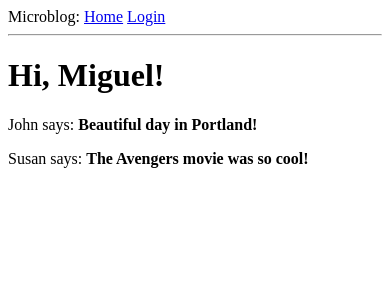
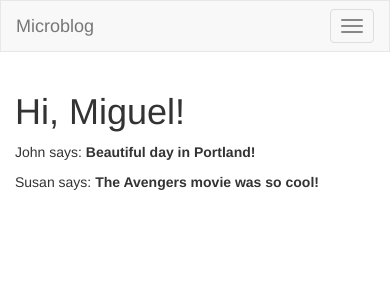
Before and after one commit to sabaronett/vxrd, a Flask app: page / in a window 390 px wide. Shown: the top 300 px of the page. Run offline with Flask 2, Linux system fonts and the light colour scheme; some libraries are stand-ins or nearby versions.

Commit message:
Finished Ch 11 (styling)

```diff
--- a/app/__init__.py
+++ b/app/__init__.py
@@ -1,7 +1,9 @@
 from flask import Flask
 from config import Config
+from flask_bootstrap import Bootstrap
 
 app = Flask(__name__)
 app.config.from_object(Config)
+bootstrap = Bootstrap(app)
 
-from app import routes
+from app import routes, errors
--- a/app/templates/base.html
+++ b/app/templates/base.html
@@ -1,27 +1,42 @@
-<html>
-    <head>
-        {% if title %}
-        <title>{{ title }} - microblog</title>
-        {% else %}
-        <title>microblog</title>
-        {% endif %}
-    </head>
-    <body>
-        <div>
-            Microblog:
-            <a href="{{ url_for('index') }}">Home</a>
-            <a href="{{ url_for('login') }}">Login</a>
+{% extends 'bootstrap/base.html' %}
+
+{% block title %}
+    {% if title %}{{ title }} - Microblog{% else %}Welcome to Microblog{% endif %}
+{% endblock %}
+
+{% block navbar %}
+    <nav class="navbar navbar-default">
+        <div class="container">
+            <div class="navbar-header">
+                <button type="button" class="navbar-toggle collapsed" data-toggle="collapse" data-target="#bs-example-navbar-collapse-1" aria-expanded="false">
+                    <span class="sr-only">Toggle navigation</span>
+                    <span class="icon-bar"></span>
+                    <span class="icon-bar"></span>
+                    <span class="icon-bar"></span>
+                </button>
+                <a class="navbar-brand" href="{{ url_for('index') }}">Microblog</a>
+            </div>
+            <div class="collapse navbar-collapse" id="bs-example-navbar-collapse-1">
+                <ul class="nav navbar-nav">
+                    <li><a href="{{ url_for('index') }}">Home</a></li>
+                    <li><a href="{{ url_for('login') }}">Login</a></li>
+                </ul>
+            </div>
         </div>
-        <hr>
+    </nav>
+{% endblock %}
+
+{% block content %}
+    <div class="container">
         {% with messages = get_flashed_messages() %}
         {% if messages %}
-        <ul>
             {% for message in messages %}
-            <li>{{ message }}</li>
+            <div class="alert alert-info" role="alert">{{ message }}</div>
             {% endfor %}
-        </ul>
         {% endif %}
         {% endwith %}
-        {% block content %}{% endblock %}
-    </body>
-</html>
+
+        {# application content needs to be provided in the app_content block #}
+        {% block app_content %}{% endblock %}
+    </div>
+{% endblock %}
--- a/app/templates/index.html
+++ b/app/templates/index.html
@@ -1,6 +1,6 @@
 {% extends "base.html" %}
 
-{% block content %}
+{% block app_content %}
     <h1>Hi, {{ user.username }}!</h1>
     {% for post in posts %}
     <div><p>{{ post.author.username }} says: <b>{{ post.body }}</b></p></div>
--- a/requirements.txt
+++ b/requirements.txt
@@ -1,10 +1,13 @@
 certifi==2019.11.28
 Click==7.0
+dominate==2.4.0
 Flask==1.1.1
+Flask-Bootstrap==3.3.7.1
 Flask-WTF==0.14.2
 itsdangerous==1.1.0
 Jinja2==2.10.3
 MarkupSafe==1.1.1
 python-dotenv==0.10.5
+visitor==0.1.3
 Werkzeug==0.16.0
 WTForms==2.2.1
```
Also changed, not shown: app/templates/login.html (+9 -3 lines).
